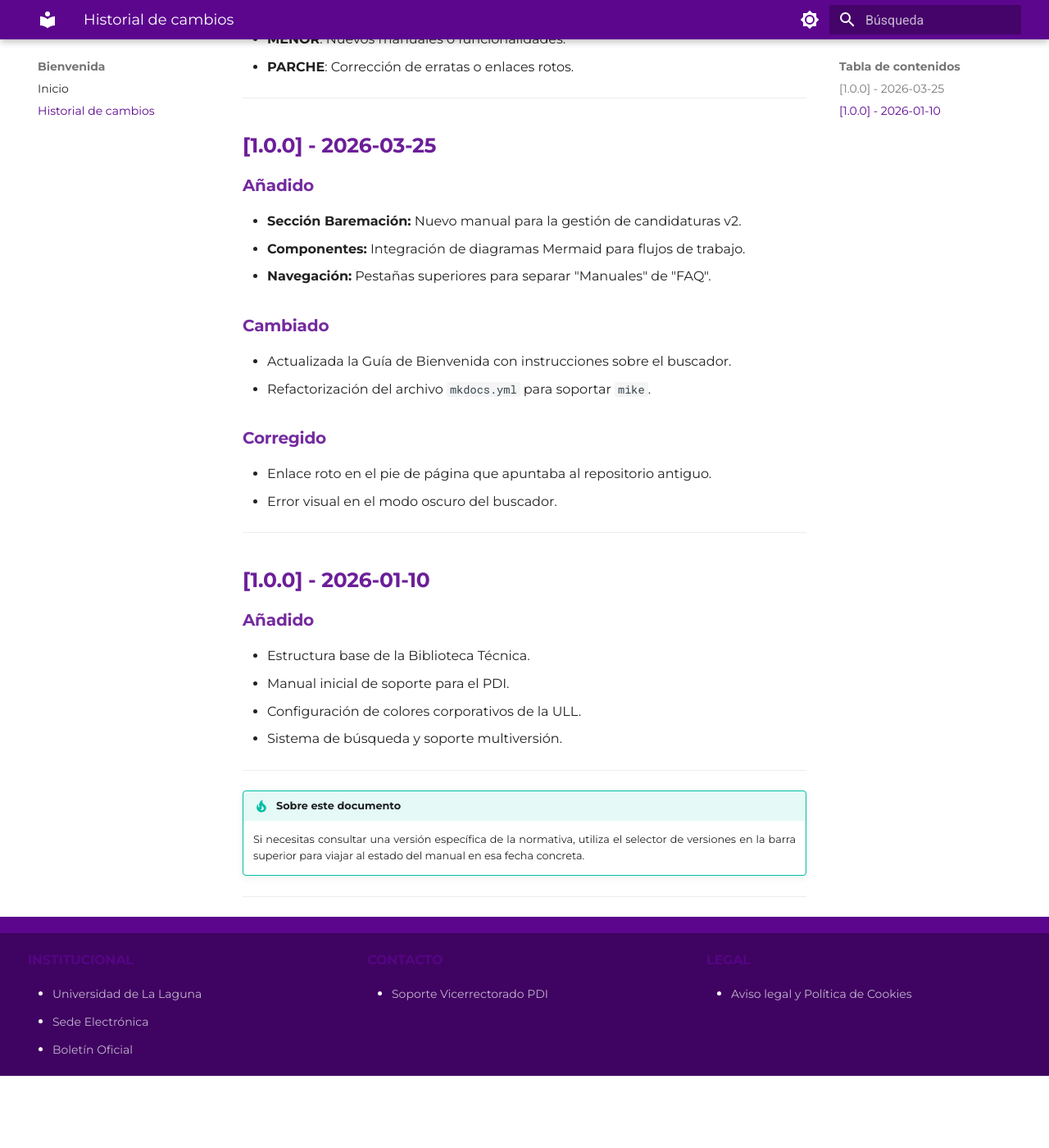
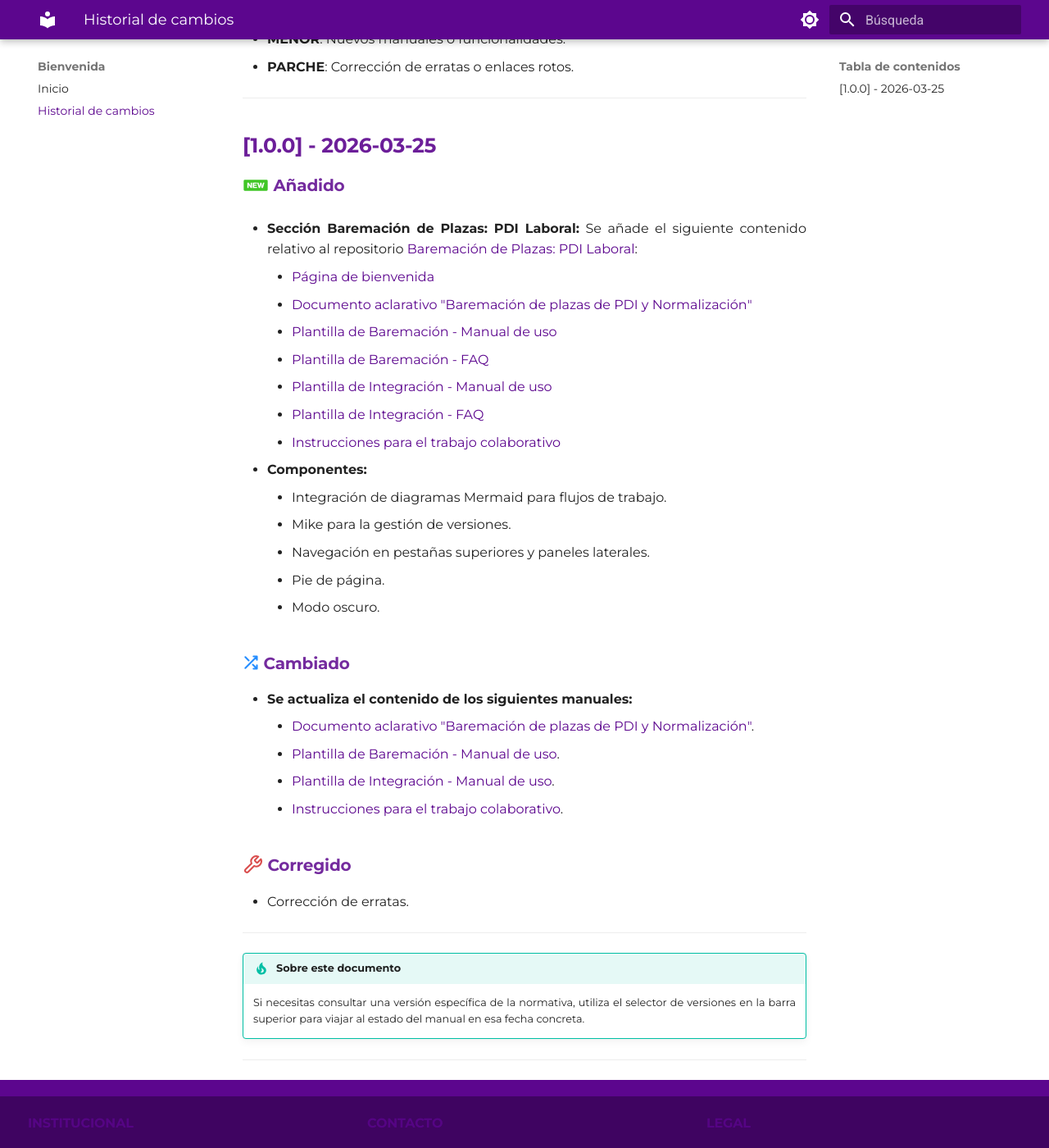
Before and after one commit to svicpdi/biblioteca-tecnica, an MkDocs documentation site: the page built from docs/changelog.md, in a window 1280 px wide and 1400 px high, scrolled down 335 px. Shown: the whole window at 82% size. Built offline with MkDocs 1.6.1 and Material for MkDocs 9.7.7, drawn with Linux system fonts in a browser that asks for light colours; the version menu is left out; before the commit the page ends 1647 px from its top, so only the background shows below that.

Commit message:
feat: se añaden iconos svg para el changelog
chore: se actualiza el workflow para usar latest como nombre técnico pero renderizar "Última" para el usuario

```diff
--- a/docs/changelog.md
+++ b/docs/changelog.md
@@ -4,40 +4,43 @@ Todos los cambios notables en la **Biblioteca Técnica - SVICPDI** se documentar
 
 El formato de las versiones se basa en [Semanthic Versioning](https://semver.org/lang/es/):
 
-- **MAYOR**: Cambios estructurales o legales críticos.
-- **MENOR**: Nuevos manuales o funcionalidades.
-- **PARCHE**: Corrección de erratas o enlaces rotos.
+* **MAYOR**: Cambios estructurales o legales críticos.
+* **MENOR**: Nuevos manuales o funcionalidades.
+* **PARCHE**: Corrección de erratas o enlaces rotos.
 
 ---
 
 ## [1.0.0] - 2026-03-25
 
-### Añadido
+### <svg width="32px" height="32px" viewBox="0 0 48 48" xmlns="http://www.w3.org/2000/svg" fill="#1fbd00" style="vertical-align: middle; margin-top: -4px; border: none; outline: none;"><g id="icons_Q2"><path d="M44,14H4a2,2,0,0,0-2,2V32a2,2,0,0,0,2,2H44a2,2,0,0,0,2-2V16A2,2,0,0,0,44,14ZM17.3,29H14.8l-3-5-.7-1.3h0V29H8.7V19h2.5l3,5,.6,1.3h.1s-.1-1.2-.1-1.6V19h2.5Zm9.1,0H18.7V19h7.6v2H21.2v1.8h4.4v2H21.2v2.1h5.2Zm10.9,0H34.8l-1-4.8c-.2-.8-.4-1.9-.4-1.9h0s-.2,1.1-.3,1.9L32,29H29.6L26.8,19h2.5l1,4.2a20.1,20.1,0,0,1,.5,2.5h0l.5-2.4,1-4.3h2.3l.9,4.3.5,2.4h0l.5-2.5,1-4.2H40Z"></path></g></svg> Añadido
 
-- **Sección Baremación:** Nuevo manual para la gestión de candidaturas v2.
-- **Componentes:** Integración de diagramas Mermaid para flujos de trabajo.
-- **Navegación:** Pestañas superiores para separar "Manuales" de "FAQ".
+* **Sección Baremación de Plazas: PDI Laboral:** Se añade el siguiente contenido relativo al repositorio [Baremación de Plazas: PDI Laboral](https://sites.google.com/ull.edu.es/soporte-vicpdi/repositorios/baremacion-pdil):
+    * [Página de bienvenida](baremacion/index.md)
+    * [Documento aclarativo "Baremación de plazas de PDI y Normalización"](baremacion/comunes/normalizacion.md)
+    * [Plantilla de Baremación - Manual de uso](baremacion/candidaturas/manual_plantilla.md)
+    * [Plantilla de Baremación - FAQ](baremacion/candidaturas/faq_plantilla.md)
+    * [Plantilla de Integración - Manual de uso](baremacion/comisiones/manual_integracion.md)
+    * [Plantilla de Integración - FAQ](baremacion/comisiones/faq_integracion.md)
+    * [Instrucciones para el trabajo colaborativo](baremacion/comisiones/colaboracion.md)
 
-### Cambiado
+* **Componentes:**
+    * Integración de diagramas Mermaid para flujos de trabajo.
+    * Mike para la gestión de versiones.
+    * Navegación en pestañas superiores y paneles laterales.
+    * Pie de página.
+    * Modo oscuro.
 
-- Actualizada la Guía de Bienvenida con instrucciones sobre el buscador.
-- Refactorización del archivo `mkdocs.yml` para soportar `mike`.
+### <svg width="20px" height="20px" viewBox="0 0 24 24" xmlns="http://www.w3.org/2000/svg" fill="none" stroke="#007bff" stroke-width="2.5" stroke-linecap="round" stroke-linejoin="round" style="vertical-align: middle; margin-bottom: 4px;"><path d="M16 3h5v5M4 20L21 3M21 16v5h-5M15 15l6 6M4 4l5 5"/></svg> Cambiado
 
-### Corregido
+* **Se actualiza el contenido de los siguientes manuales:**
+    * [Documento aclarativo "Baremación de plazas de PDI y Normalización"](baremacion/comunes/normalizacion.md).
+    * [Plantilla de Baremación - Manual de uso](baremacion/candidaturas/manual_plantilla.md).
+    * [Plantilla de Integración - Manual de uso](baremacion/comisiones/manual_integracion.md).
+    * [Instrucciones para el trabajo colaborativo](baremacion/comisiones/colaboracion.md).
 
-- Enlace roto en el pie de página que apuntaba al repositorio antiguo.
-- Error visual en el modo oscuro del buscador.
+### <svg width="25px" height="25px" viewBox="0 0 24 24" fill="none" xmlns="http://www.w3.org/2000/svg" stroke="#d32f2f" stroke-width="2" stroke-linecap="round" stroke-linejoin="round" style="vertical-align: middle; margin-bottom: 4px;"><path d="M14.7 6.3a1 1 0 0 0 0 1.4l1.6 1.6a1 1 0 0 0 1.4 0l3.77-3.77a6 6 0 0 1-7.94 7.94l-6.91 6.91a2.12 2.12 0 0 1-3-3l6.91-6.91a6 6 0 0 1 7.94-7.94l-3.77 3.77z"></path></svg> Corregido
 
----
-
-## [1.0.0] - 2026-01-10
-
-### Añadido
-
-- Estructura base de la Biblioteca Técnica.
-- Manual inicial de soporte para el PDI.
-- Configuración de colores corporativos de la ULL.
-- Sistema de búsqueda y soporte multiversión.
+* Corrección de erratas.
 
 ---
 
```
Also changed, not shown: 1 other file.
